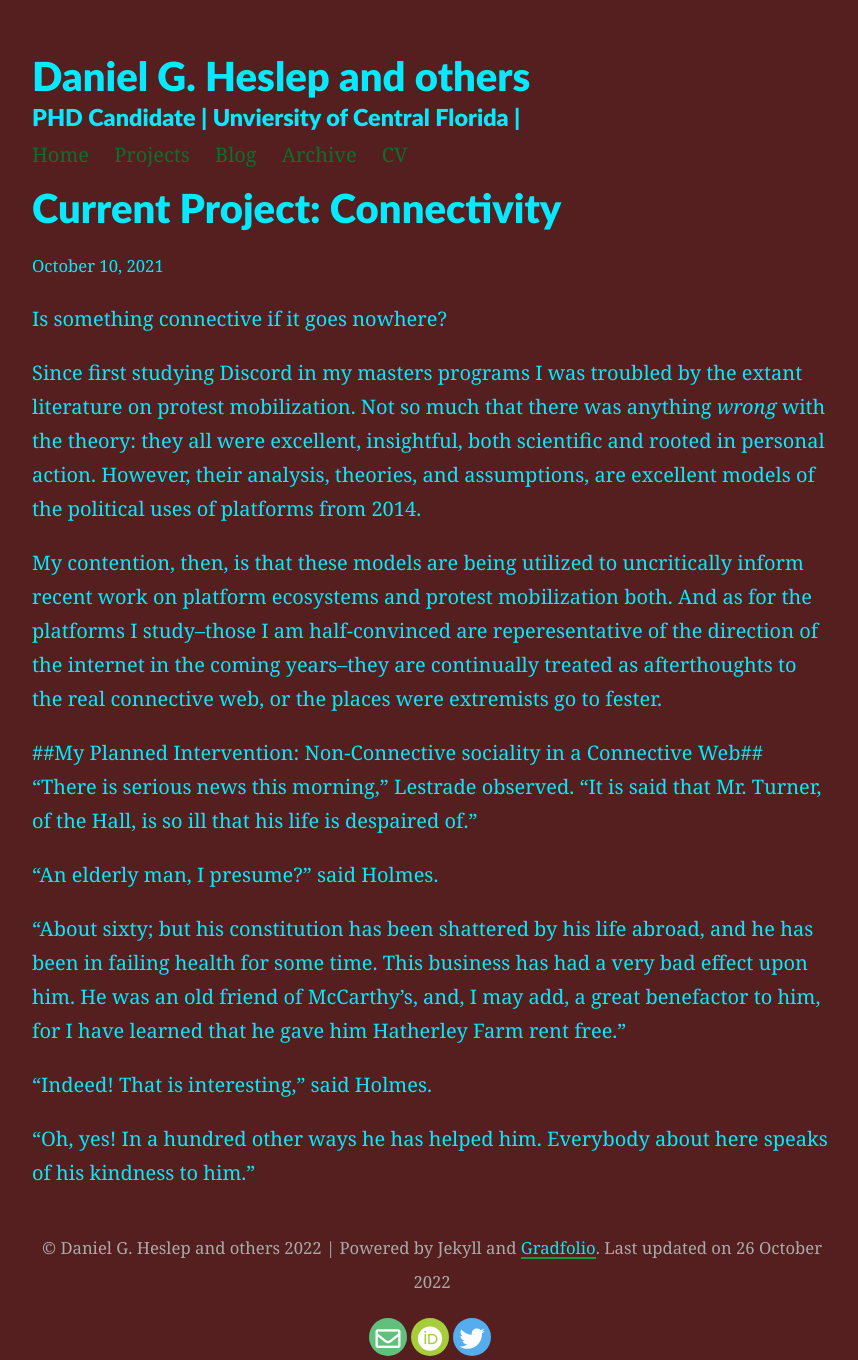
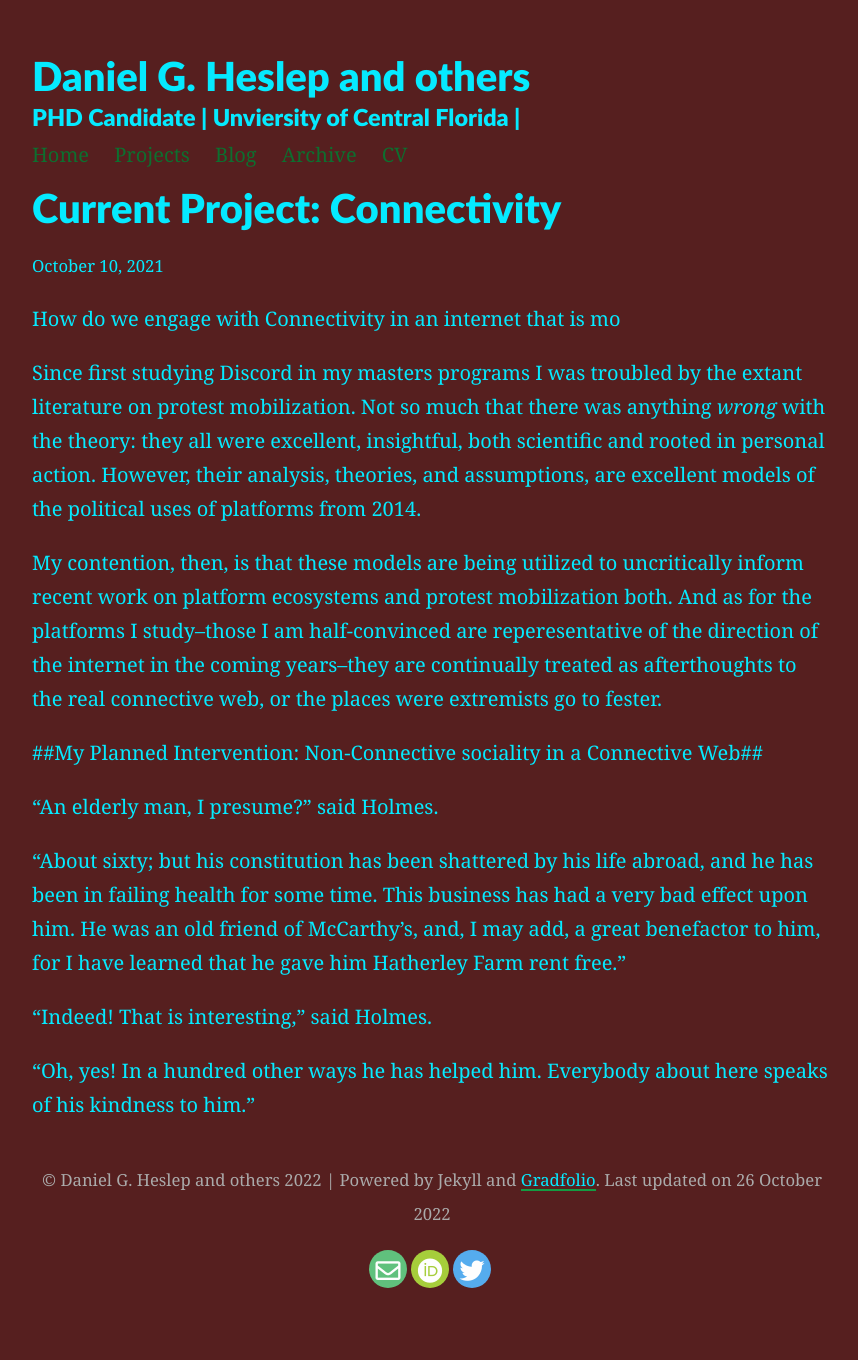
Before and after one commit to CreativeKenning/gradsitedemo, a Jekyll site: the page built from _posts/2021-10-10-intro.md, in a window 1280 px wide. Shown: the whole page, without its empty margins (208-1066 px from the left). Built offline with Jekyll 4.4.1, drawn with Linux system fonts in a browser that asks for light colours; nearby versions of some CDN libraries; after the commit the page ends 1292 px from its top, so only the background shows below that.

```diff
--- a/_posts/2021-10-10-intro.md
+++ b/_posts/2021-10-10-intro.md
@@ -3,14 +3,15 @@
 title: "Current Project: Connectivity"
 ---
 
-Is something connective if it goes nowhere?
+How do we engage with Connectivity in an internet that is mo
 
 Since first studying Discord in my masters programs I was troubled by the extant literature on protest mobilization. Not so much that there was anything *wrong* with the theory: they all were excellent, insightful, both scientific and rooted in personal action. However, their analysis, theories, and assumptions, are excellent models of the political uses of platforms from 2014.
 
 My contention, then, is that these models are being utilized to uncritically inform recent work on platform ecosystems and protest mobilization both. And  as for the platforms I study--those I am half-convinced are reperesentative of the direction of the internet in the coming years--they are continually treated as afterthoughts to the real connective web, or the places were extremists go to fester.
 
 ##My Planned Intervention: Non-Connective sociality in a Connective Web##
-"There is serious news this morning," Lestrade observed. "It is said that Mr. Turner, of the Hall, is so ill that his life is despaired of."
+
+
 
 "An elderly man, I presume?" said Holmes.
 
```
